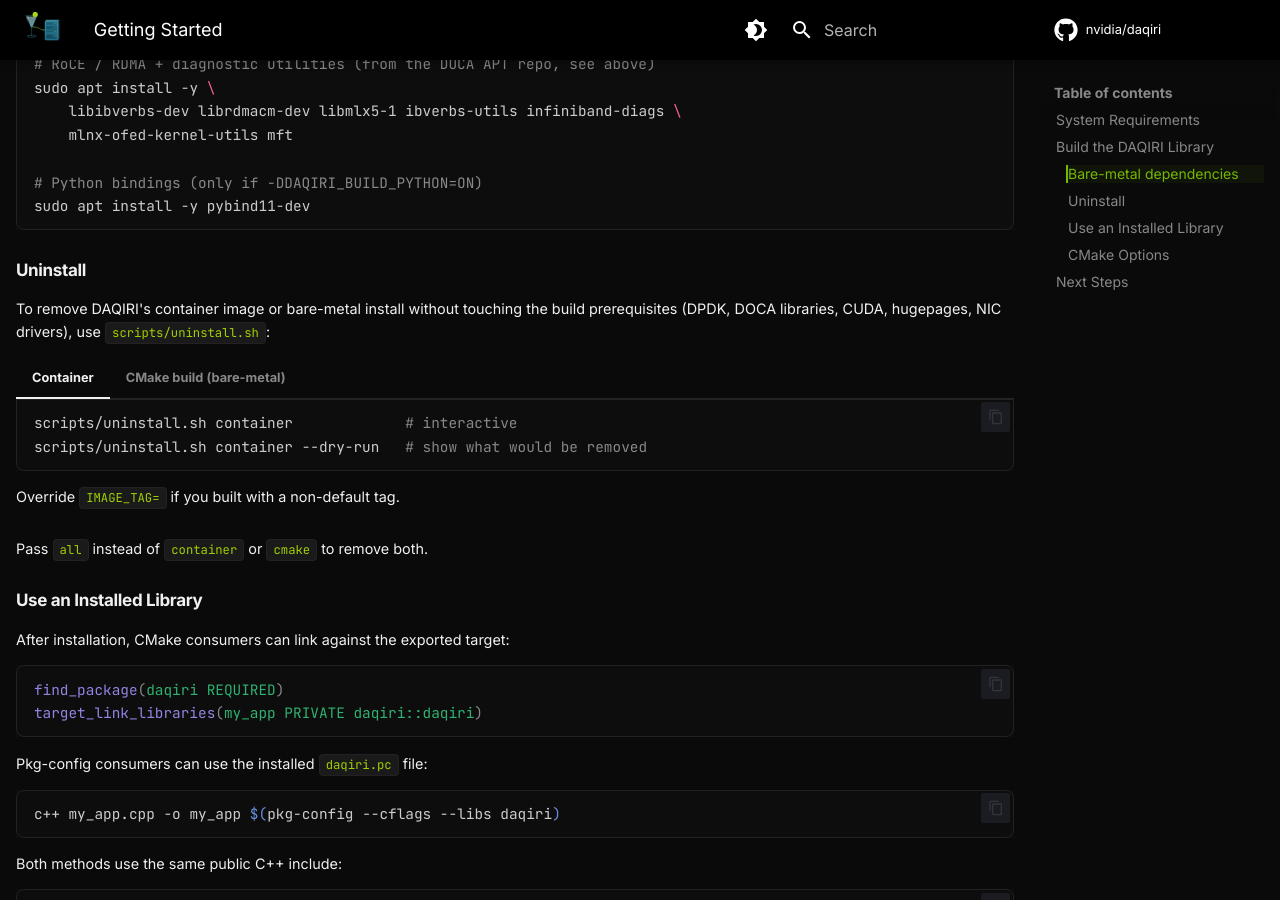
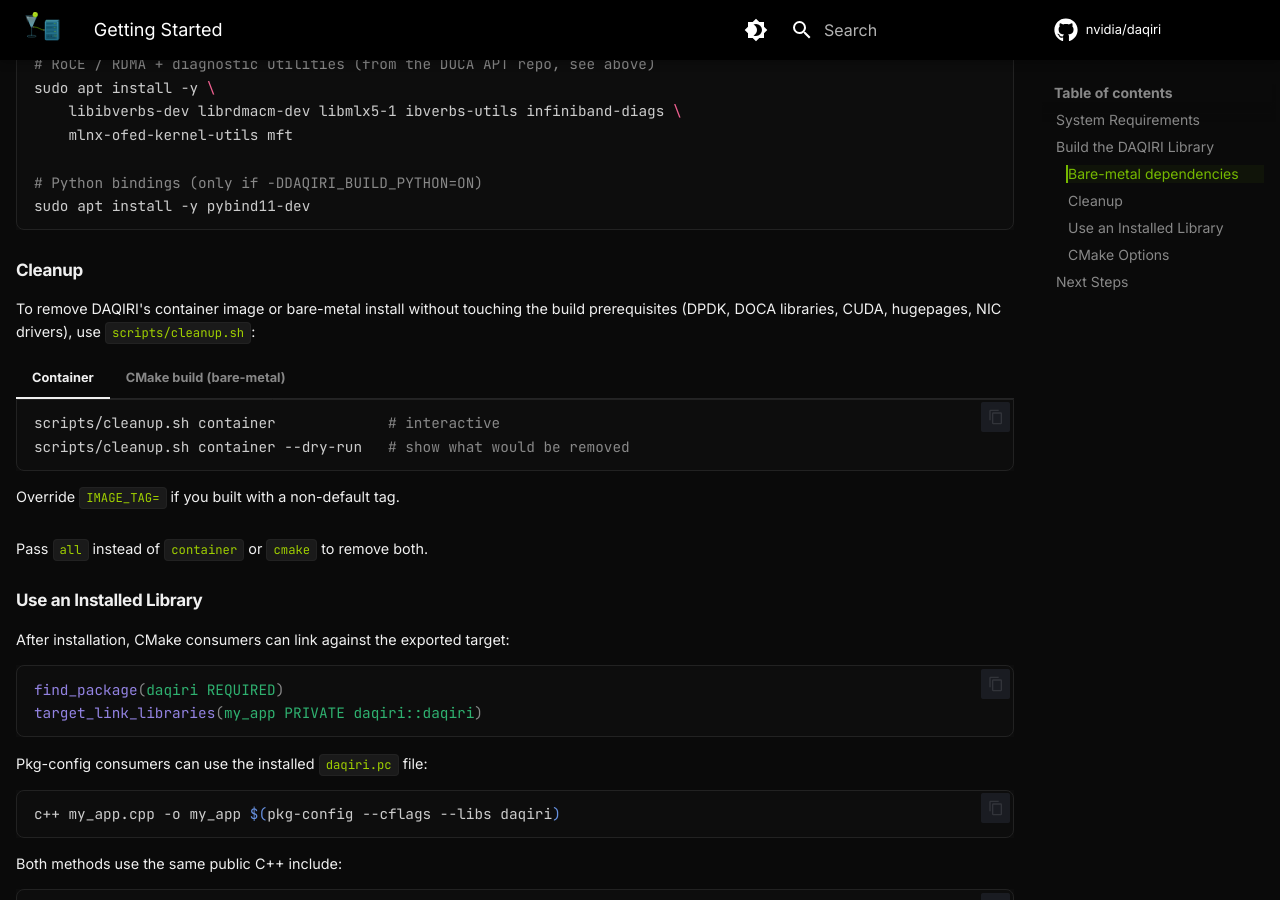
Before and after one commit to NVIDIA/daqiri, an MkDocs documentation site: the page built from docs/getting-started.md, in a window 1280 px wide and 900 px high, scrolled down 2018 px. Built offline with MkDocs 1.6.1 and Material for MkDocs 9.7.7, drawn with Linux system fonts in a browser that asks for light colours; comment, search, counter and statistics services are not loaded.

Commit message:
#119 - Rename uninstall script to scripts/cleanup.sh
Rename scripts/uninstall.sh to scripts/cleanup.sh and follow through on
all in-repo references: the two info() banners in the script
("Verifying CMake/container cleanup:"), the Cleanup section heading and
commands in docs/getting-started.md, and Step 7 in
docs/tutorials/bare-metal-cmake-build.md (including the cross-link
anchor #step-7-cleanup). The script's usage line picks up the new
basename automatically. No behavior changes.

Signed-off-by: Chloe Crozier <chloecrozier@gmail.com>

````diff
--- a/docs/getting-started.md
+++ b/docs/getting-started.md
@@ -139,15 +139,15 @@ sudo apt install -y \
 sudo apt install -y pybind11-dev
 ```
 
-### Uninstall
+### Cleanup
 
-To remove DAQIRI's container image or bare-metal install without touching the build prerequisites (DPDK, DOCA libraries, CUDA, hugepages, NIC drivers), use [`scripts/uninstall.sh`](https://github.com/NVIDIA/daqiri/blob/main/scripts/uninstall.sh):
+To remove DAQIRI's container image or bare-metal install without touching the build prerequisites (DPDK, DOCA libraries, CUDA, hugepages, NIC drivers), use [`scripts/cleanup.sh`](https://github.com/NVIDIA/daqiri/blob/main/scripts/cleanup.sh):
 
 === "Container"
 
     ```bash
-    scripts/uninstall.sh container             # interactive
-    scripts/uninstall.sh container --dry-run   # show what would be removed
+    scripts/cleanup.sh container             # interactive
+    scripts/cleanup.sh container --dry-run   # show what would be removed
     ```
 
     Override `IMAGE_TAG=` if you built with a non-default tag.
@@ -155,12 +155,12 @@ To remove DAQIRI's container image or bare-metal install without touching the bu
 === "CMake build (bare-metal)"
 
     ```bash
-    scripts/uninstall.sh cmake             # interactive, manifest-driven
-    scripts/uninstall.sh cmake --dry-run   # show what would be removed
-    scripts/uninstall.sh cmake --yes       # non-interactive
+    scripts/cleanup.sh cmake             # interactive, manifest-driven
+    scripts/cleanup.sh cmake --dry-run   # show what would be removed
+    scripts/cleanup.sh cmake --yes       # non-interactive
     ```
 
-    See [Step 7: Uninstall](tutorials/bare-metal-cmake-build.md#step-7-uninstall) in the bare-metal tutorial for manifest semantics, the `DAQIRI_PREFIX` override, and verification details.
+    See [Step 7: Cleanup](tutorials/bare-metal-cmake-build.md#step-7-cleanup) in the bare-metal tutorial for manifest semantics, the `DAQIRI_PREFIX` override, and verification details.
 
 Pass `all` instead of `container` or `cmake` to remove both.
 
````
Also changed, not shown: docs/tutorials/bare-metal-cmake-build.md (+5 -5 lines), 2 other files.
